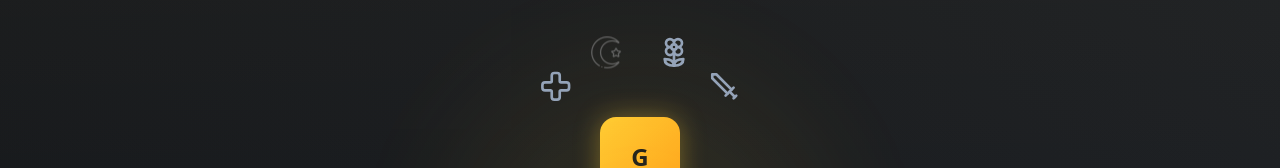
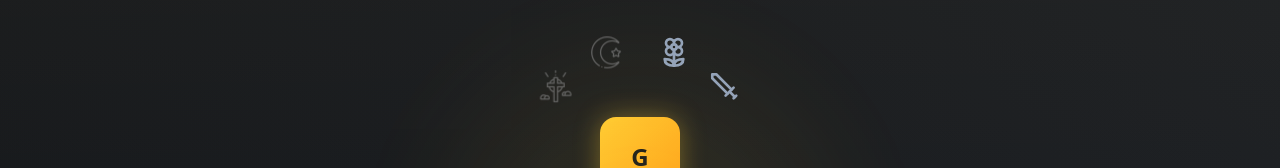
Before and after one commit to LmpZero/Wisdom-Ai-v1, a React (Vite) app: page / in a window 1280 px wide. Shown: the part 231-399 px from the top of the page. Built offline with nearby package versions, Linux system fonts and the light colour scheme; the HTML template or start-up script is replaced by a standard one.

Commit message:
Replace Christianity icon

```diff
--- a/src/components/HeroSection.tsx
+++ b/src/components/HeroSection.tsx
@@ -1,9 +1,10 @@
-import { Cross, Flower2, Sword } from "lucide-react";
+import { Flower2, Sword } from "lucide-react";
 import { useState } from "react";
 import FloatingIcon from "./FloatingIcon";
 import SearchBar from "./SearchBar";
 import { useToast } from "@/hooks/use-toast";
 import islamIcon from "@/assets/islam-icon.png";
+import christianIcon from "@/assets/christian-icon.png";
 
 const HeroSection = () => {
   const { toast } = useToast();
@@ -20,7 +21,7 @@ const HeroSection = () => {
 
   // Array of icons for easy replacement - see ICON_REPLACEMENT_GUIDE.md
   const deityIcons = [
-    { Icon: Cross, label: "Christianity", name: "Christianity" },
+    { Icon: christianIcon, label: "Christianity", name: "Christianity", isImage: true },
     { Icon: islamIcon, label: "Islam", name: "Islam", isImage: true },
     { Icon: Flower2, label: "Hinduism", name: "Hinduism" },
     { Icon: Sword, label: "Sikhism", name: "Sikhism" },
```
Also changed, not shown: src/assets/christian-icon.png (added).
